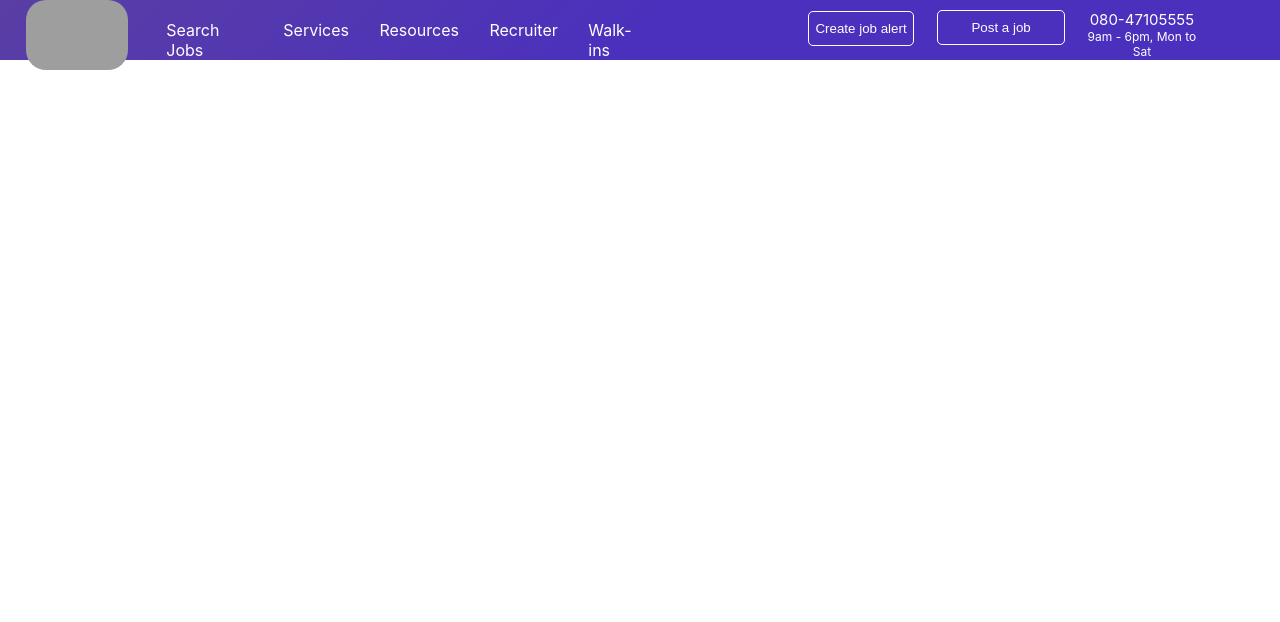
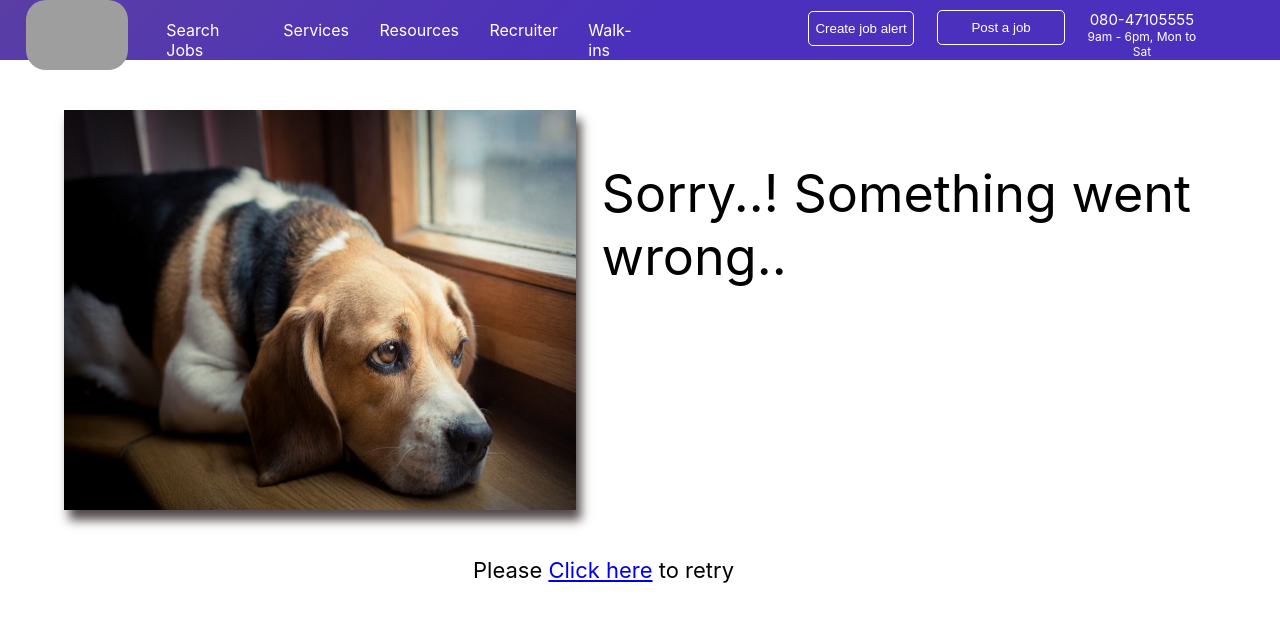
Before and after one commit to Shubhamsharma585/Shine-masai, a React (Create React App) app in the folder shine/: page /loginfail in a window 1280 px wide. Shown: the top 622 px of the page. Built offline with nearby package versions, Linux system fonts and the light colour scheme; grey boxes are pictures that could not be loaded.

Commit message:
login fail page added

```diff
--- a/shine/src/Components/JobPost/JobPostInput.jsx
+++ b/shine/src/Components/JobPost/JobPostInput.jsx
@@ -171,7 +171,7 @@ function JobPostInput() {
             </div>
             </div>
             <div className={Styles.Register}>
-                <button onClick={()=>handleSubmit(title,subtitle,)}>Create job Alert</button>
+                <button onClick={()=>handleSubmit(title,subtitle,)}>Create job Post</button>
             </div>
             </div>
             </div>
--- /dev/null
+++ b/shine/src/Components/Popouts/LoginFail.jsx
@@ -0,0 +1,21 @@
+import React from 'react'
+import { Link } from 'react-router-dom'
+import Dog from "./dog.jpg"
+
+function LoginFail() {
+    return (
+        <div>
+            <div style={{display:'flex', marginTop:'50px'}}>
+            <img style={{marginLeft:"5%",width:'40%', height:"50vh", boxShadow: "5px 10px 10px #524a4a"}} src={Dog} alt=""/>
+                <p style={{marginLeft:"2%",fontSize:"52px", }}>Sorry..! Something went wrong..</p>
+
+            </div>
+            <div>
+            <p style={{marginLeft:"35%",textDecoration:"none", padding:"25px",fontSize:"22px"}}>Please <Link to="/myshine/login"> Click here</Link> to retry</p>
+            </div>
+
+        </div>
+    )
+}
+
+export default LoginFail
--- a/shine/src/Routes/Routes.jsx
+++ b/shine/src/Routes/Routes.jsx
@@ -12,6 +12,7 @@ import JobSearch from "../Components/JobSearch/JobSearch";
 import JobPost from "../Components/JobPost/JobPost";
 import { AfterLoginNav } from "../Components/Navbar/AfterLoginNav";
 import { useSelector } from "react-redux";
+import LoginFail from "../Components/Popouts/LoginFail";
 
 
 
@@ -50,6 +51,9 @@ function Routes()
             <Route path="/recruiterdashboard" exact>
                <RecruiterDashboard />
             </Route>
+            <Route path="/loginfail">
+               <LoginFail/>
+            </Route>
          </Switch>
       </div>
    )
```
Also changed, not shown: shine/src/Components/Popouts/dog.jpg (added), shine/src/Components/Popouts/error.png (added).
